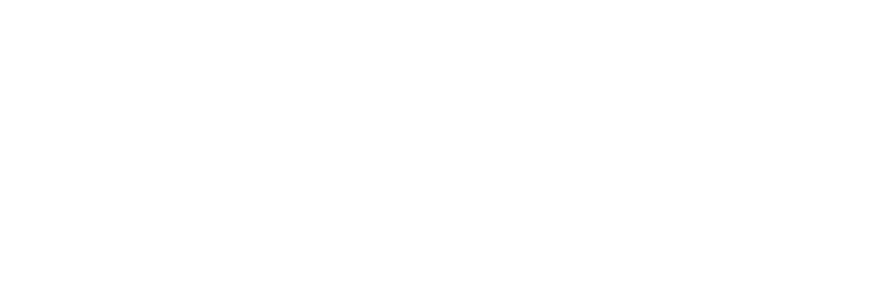
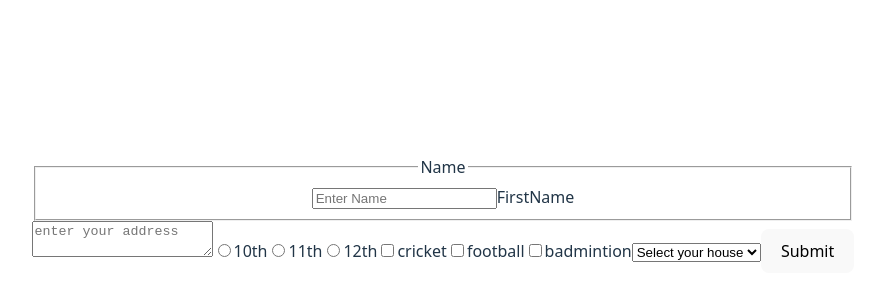
Before and after one commit to ssbhatnagar/React_Codes, a React (Vite) app in the folder react-practice/: page /form in a window 1280 px wide. Before the commit this address had no page. Shown: the part 186-486 px from the top of the page, without its empty margins (197-1080 px from the left). Built offline with nearby package versions, Linux system fonts and the light colour scheme.

Commit message:
feat: form

```diff
--- a/react-practice/src/App.jsx
+++ b/react-practice/src/App.jsx
@@ -14,6 +14,7 @@
 import FilterAPIData from './components/FilterAPIData/FilterAPIData'
 import CartProject from './components/CartProj/CartProject'
 import SimpleTimer from './components/SimpleTimer/SimpleTimer'
+import Form from './components/Form/From'
 
 function App() {
   return (
@@ -27,7 +28,8 @@
       <Route path="/twitter" element ={<Twitter/>} />
       <Route path="/filter" element = {<FilterAPIData/>} />
       <Route path= "/cart" element = {<CartProject/>} />
-      <Route path='timer' element={<SimpleTimer/>} />
+      <Route path='/timer' element={<SimpleTimer/>} />
+      <Route path='/form' element={<Form/>}/>
     </Routes>
   )
 }
--- /dev/null
+++ b/react-practice/src/components/Form/From.jsx
@@ -0,0 +1,103 @@
+import React, {useState, useEffect} from 'react'
+
+function Form(){
+
+    const initialData = {
+        firstName: "", //text
+        address: "",  //textarea
+        class: "", //radio
+        house: "", //dropdown
+        hobbies: [], // checkbox
+    }
+
+    const [formData, setFormData] = useState(() => {
+        const savedData = localStorage.getItem("formData");
+        return  savedData  ? JSON.parse(savedData) : initialData
+    })
+
+    useEffect(() => {
+        localStorage.setItem("formData", JSON.stringify(formData))
+    }, [formData])
+
+
+    function handleForm(e){
+        const {name, type, checked, value} = e.target;
+        if(type === "checkbox"){
+            setFormData((prevData) =>
+            {
+                const updatedHobbies = checked
+                ? [...prevData.hobbies, value] : prevData.hobbies.filter((h) => h!==value)
+                return { ...prevData, hobbies:updatedHobbies }
+            }
+            )
+        }else{
+            setFormData((prev) => (
+            {...prev, [name]:value})
+            )
+        }
+    }
+
+    function handleSubmit(e){
+        e.preventDefault();
+        console.log(formData)
+    }
+
+    return(
+        <div>
+            <form onSubmit={handleSubmit}>
+                <fieldset>
+                    <legend>Name</legend>
+                <label>
+                <input
+                type="text"
+                value={formData.firstName}
+                onChange={handleForm}
+                name="firstName"
+                placeholder='Enter Name'
+                />
+                FirstName
+                </label>
+                </fieldset>
+                <textarea
+                name='address'
+                value={formData.address}
+                onChange={handleForm}
+                placeholder='enter your address'
+                />
+                {["10th", "11th", "12th"].map((c) =>
+                <label key={c}>
+                    <input
+                    type='radio'
+                    value={c}
+                    onChange={handleForm}
+                    checked={formData.class === c}
+                    name='class'
+                    />
+                    {c}
+                </label>
+                )}
+                {["cricket", "football", "badmintion"].map((h) =>
+                    <label key={h}>
+                    <input
+                    type='checkbox'
+                    value={h}
+                    onChange={handleForm}
+                    checked={formData.hobbies.includes(h)}
+                    name="hobbies"
+                    />
+                    {h}
+                    </label>
+                )}
+                <select value={formData.house} name='house' onChange={handleForm}>
+                    <option value="" disabled>Select your house</option>
+                    <option value="Enterprise" >Enterprise</option>
+                    <option value="Modesty">Modesty</option>
+                </select>
+                 <button type='submit'>Submit</button>
+            </form>
+
+
+        </div>
+    )
+}
+export default Form
--- a/react-practice/src/components/TwitterClone/Twitter.jsx
+++ b/react-practice/src/components/TwitterClone/Twitter.jsx
@@ -1,136 +1,122 @@
-import { useState } from "react";
+import { useEffect, useState } from "react";
 
 function Twitter() {
 
+  /**
+   * Dekho bhai twitter ka clone banana easy hai waha tak jaha tak normally input lena hai store karna hai aur array mai aur display karwana hai, CRUD bhi easy hai but the point is jab kaam aat ahai replies add karne ka vo thoda sa tricky hai but karte hai step wise with algo
+   */
+
   const [userInput, setUserInput] = useState("");
-  const [tweet, setTweets] = useState([]);
-  const [editingInput, setEditingInput] = useState("");
-  const [editingId, setEditingId] = useState(null)
+  const [replyToId, setReplyToId] = useState(null);
+  const [replyInput, setReplyInput] = useState("");
 
+  const [tweets, setTweets] = useState(() => {
+    const savedTweets = localStorage.getItem("tweetsData");
+    return savedTweets ? JSON.parse(savedTweets) : []
+  })
 
-  const [replyInput, setReplyInput] = useState("");
-  const [replyingToId, setReplyingToId] = useState(null);
+  useEffect(() => {
+    localStorage.setItem("tweetsData", JSON.stringify(tweets))
+  }, [tweets])
 
-
-  function submitTweet() {
-    if (userInput.trim() !== "") {
+  function handleSubmit(){
+    if(userInput.trim() !== ""){
       const newTweet = {
         id: Date.now(),
-        tweet: userInput,
-        replies: []
+        text:userInput,
+        replies:[]
       }
-      setTweets((prevTweet) => [...prevTweet, newTweet])
+      setTweets((prev) => [...prev, newTweet])
       setUserInput("")
-    } else {
-      window.alert("Tweet Cannot be empty")
-    }
-
-  }
-
-  function deleteTweet(id) {
-    setTweets((prevTweet) => prevTweet.filter((t) => t.id !== id))
-  }
-
-  function editTweet(currentTweet) {
-    setEditingId(currentTweet.id);
-    setEditingInput(currentTweet.tweet)
-  }
-
-  function updateTweet(currentTweet) {
-    if (editingInput.trim() !== "") {
-      setTweets((prevTweet) =>
-        prevTweet.map((t) =>
-          t.id === currentTweet.id ? { ...t, tweet: editingInput } : t
-        )
-      );
-      setEditingInput(""); // Reset editing input
-      setEditingId(null); // Reset editing ID
-    } else {
+    }else{
       window.alert("Tweet cannot be empty")
     }
   }
 
-  function addReply(tweetId) {
+  function addTweet(tweetId){
     if (replyInput.trim() === "") {
     window.alert("Reply cannot be empty");
     return;
   }
-
     const newReply = {
       id: Date.now(),
-    tweet: replyInput,
+      text: replyInput,
       replies: []
-  };
+    }
 
     setTweets((prevTweet) =>
-    prevTweet.map((t) =>
-      t.id === tweetId
-        ? { ...t, replies: [...t.replies, newReply] }
-        : t
+      prevTweet.map((tweet) =>
+        tweet.id === tweetId
+    ? {...tweet, replies: [...tweet.replies, newReply]} :  tweet
       )
-  );
+    )
+    setReplyInput("");
+  setReplyToId(null);
 
-  setReplyInput("");
-  setReplyingToId(null); // 🔥 IMPORTANT FIX
+
   }
 
+  function handleCancel() {
+    setReplyToId(null);
+    setReplyInput("");
 
-  return (
+}
+
+  return(
     <div>
+      <div>
+        <label>
+          Enter your Tweet:
+        <input
+        type="text"
+        name="userTweetInput"
+        placeholder="Enter your tweets ..."
+        value={userInput}
+        onChange={(e) => setUserInput(e.target.value)}
+        />
+        </label>
+        <button onClick={handleSubmit} >submit</button>
+      </div>
+      <div>
+        <ul>
+          {tweets.map((tweet) =>
+          <li key={tweet.id}>
+            {tweet.text}
+            {replyToId === tweet.id ? (
+              <div>
+              <button onClick={() => addTweet(tweet.id)}>add</button>
+              <button onClick={handleCancel}>Cancel</button>
+              </div>
+            )
+            : <button onClick={() => setReplyToId(tweet.id)} >reply</button> }
+            {replyToId === tweet.id && (
               <div>
                 <input
                 type="text"
-          placeholder="Enter ur tweet"
-          onChange={(e) => setUserInput(e.target.value)}
-          value={userInput}
-        ></input>
-        <button onClick={() => submitTweet()} >Submit</button>
-        <div>
-          <ul>
-            {tweet.map((t) =>
-              <li key={t.id}>
-                {t.id === editingId ? <span>
-                  <input
-                    type="text"
-                    value={editingInput}
-                    onChange={(e) => setEditingInput(e.target.value)}
-                  />
-                </span> : <span>{t.tweet}</span>}
-
-                <button onClick={() => deleteTweet(t.id)}>Delete</button>
-                {t.id === editingId ? (
-                  <button onClick={() => updateTweet(t)}>Update</button>) : (<button onClick={() => editTweet(t)}>Edit</button>)}
-                <button onClick={() => setReplyingToId(t.id)}>Reply</button>
-                {replyingToId === t.id && (
-                  <div style={{ marginLeft: "20px" }}>
-                    <input
-                      type="text"
-                      placeholder="Write reply..."
+                name="replyInput"
                 value={replyInput}
                 onChange={(e) => setReplyInput(e.target.value)}
+                placeholder="Enter your Reply"
                 />
-                    <button onClick={() => addReply(t.id)}>Add Reply</button>
               </div>
             )}
-
             {/* Replies */}
-                {t.replies.length > 0 && (
+                {tweet.replies.length > 0 && (
                   <ul style={{ marginLeft: "20px" }}>
-                    {t.replies.map((r) => (
+                    {tweet.replies.map((r) => (
                       <li key={r.id}>
-                        <span>{r.tweet}</span>
+                        <span>{r.text}</span>
                       </li>
                     ))}
                   </ul>
                 )}
-
           </li>
           )}
         </ul>
       </div>
     </div>
-    </div>
   )
+
 
 }
 
--- a/react-practice/src/pages/Home.jsx
+++ b/react-practice/src/pages/Home.jsx
@@ -9,10 +9,11 @@
     { name: 'Password Generator', path: '/password-generator' },
     { name: 'Weather App', path: '/weather' },
     { name: 'API Calling', path: '/api-calling' },
-    {name: 'twitterClone', path: '/twitter'},
+    {name: 'TwitterClone', path: '/twitter'},
     {name: 'FilterAPIData', path: '/filter'},
     {name: 'CartProject', path: '/cart'},
-    {name: 'timer', path: '/timer'}
+    {name: 'Timer', path: '/timer'},
+    {name: 'Form', path: '/form'}
   ]
 
   return (
```
Lines whose indentation alone changed are shown as unchanged.
